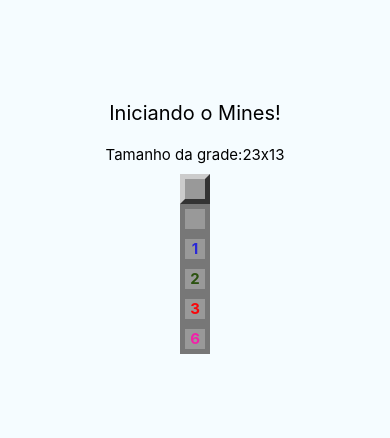
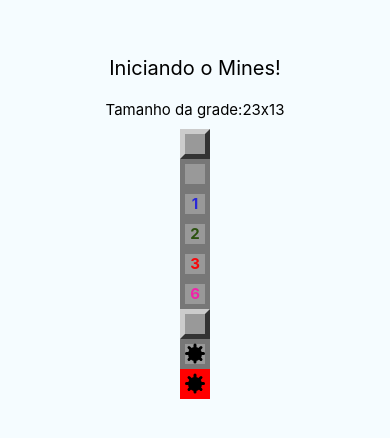
Before and after one commit to AnaFerreira015/mines, a React Native app: screen / in a window 390 px wide. Shown: the part 200-638 px from the top of the page. Built offline with nearby package versions, Linux system fonts and the light colour scheme.

Commit message:
Fix component

```diff
--- a/App.js
+++ b/App.js
@@ -20,9 +20,9 @@ export default class App extends Component {
           <Field opened nearMines={2} />
           <Field opened nearMines={3} />
           <Field opened nearMines={6} />
-          <View mined />
-          <View mined opened />
-          <View mined opened exploded />
+          <Field mined />
+          <Field mined opened />
+          <Field mined opened exploded />
       </View>
     )
   }
```
